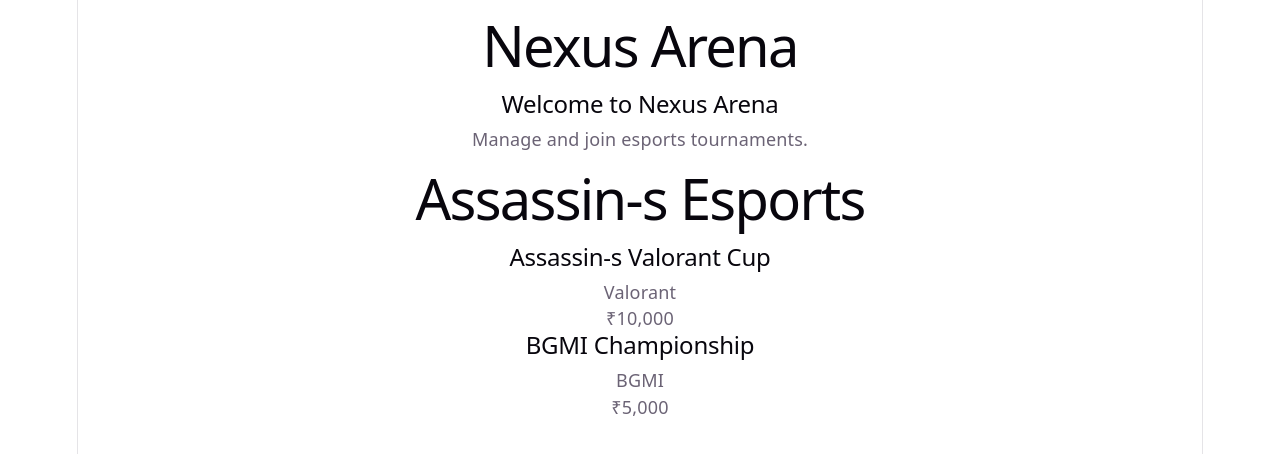
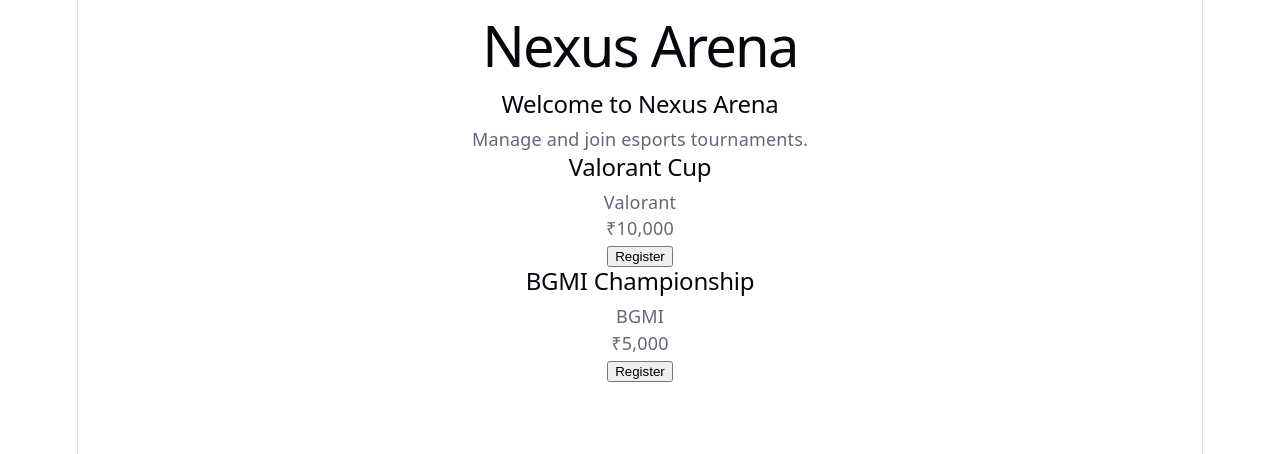
Before and after one commit to shivpatel31n/Assassin-s, a React (Vite) app in the folder client/: page / in a window 1280 px wide. Shown: the top 454 px of the page. Built offline with nearby package versions, Linux system fonts and the light colour scheme.

Commit message:
Tournament Card changes

```diff
--- a/client/src/App.jsx
+++ b/client/src/App.jsx
@@ -3,27 +3,36 @@ import Home from "./pages/Home";
 import TournamentCard from "./components/TournamentCard";
 
 function App() {
-    return (
+  const tournaments = [
+    {
+      id: 1,
+      title: "Valorant Cup",
+      game: "Valorant",
+      prizePool: "₹10,000",
+    },
+    {
+      id: 2,
+      title: "BGMI Championship",
+      game: "BGMI",
+      prizePool: "₹5,000",
+    },
+  ];
+
+  return (
     <>
-        <div>
-            <Navbar />
-            <Home />
-        </div>
-        <h1>Assassin-s Esports</h1>
+      <Navbar />
+      <Home />
 
+      {tournaments.map((tournament) => (
         <TournamentCard
-        title="Assassin-s Valorant Cup"
-        game="Valorant"
-        prizePool="₹10,000"
+          key={tournament.id}
+          title={tournament.title}
+          game={tournament.game}
+          prizePool={tournament.prizePool}
         />
-
-        <TournamentCard
-        title="BGMI Championship"
-        game="BGMI"
-        prizePool="₹5,000"
-        />
+      ))}
     </>
-    );
+  );
 }
 
 export default App;
--- a/client/src/components/TournamentCard.jsx
+++ b/client/src/components/TournamentCard.jsx
@@ -4,6 +4,10 @@ function TournamentCard({ title, game, prizePool }) {
       <h2>{title}</h2>
       <p>{game}</p>
       <p>{prizePool}</p>
+
+      <button onClick={() => alert("Registration Coming Soon!")}>
+        Register
+      </button>
     </div>
   );
 }
```
